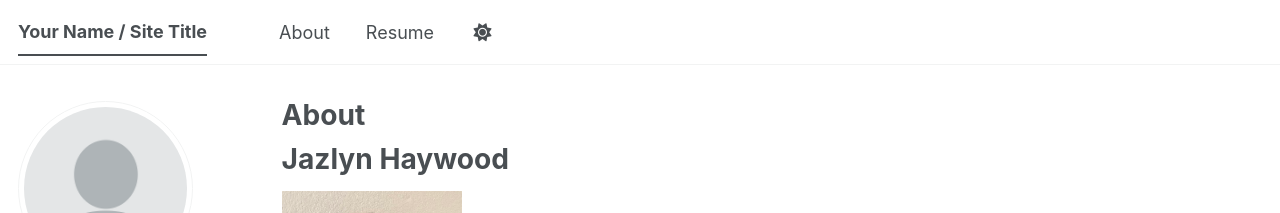
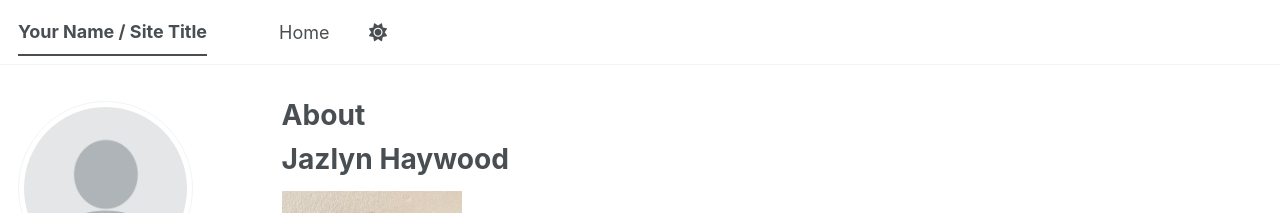
Before and after one commit to lovedjazlyn/lovedjazlyn.github.io, a Jekyll site: the page built from _pages/about.md, in a window 1280 px wide. Shown: the top 213 px of the page. Built offline with Jekyll 4.4.1, drawn with Linux system fonts in a browser that asks for light colours; some web fonts are replaced; a script bundle is joined from its source files by our own code; library files that are not in the unit come from our copies.

Commit message:
Update navigation.yml

```diff
--- a/_data/navigation.yml
+++ b/_data/navigation.yml
@@ -8,8 +8,5 @@
 #      Markdown formatted page while the second is generated using JSON.
 
 main:
-  - title: "About"
-    url: /about/
-
-  - title: "Resume"
-    url: /cv/
+  - title: "Home"
+    url: /
```
